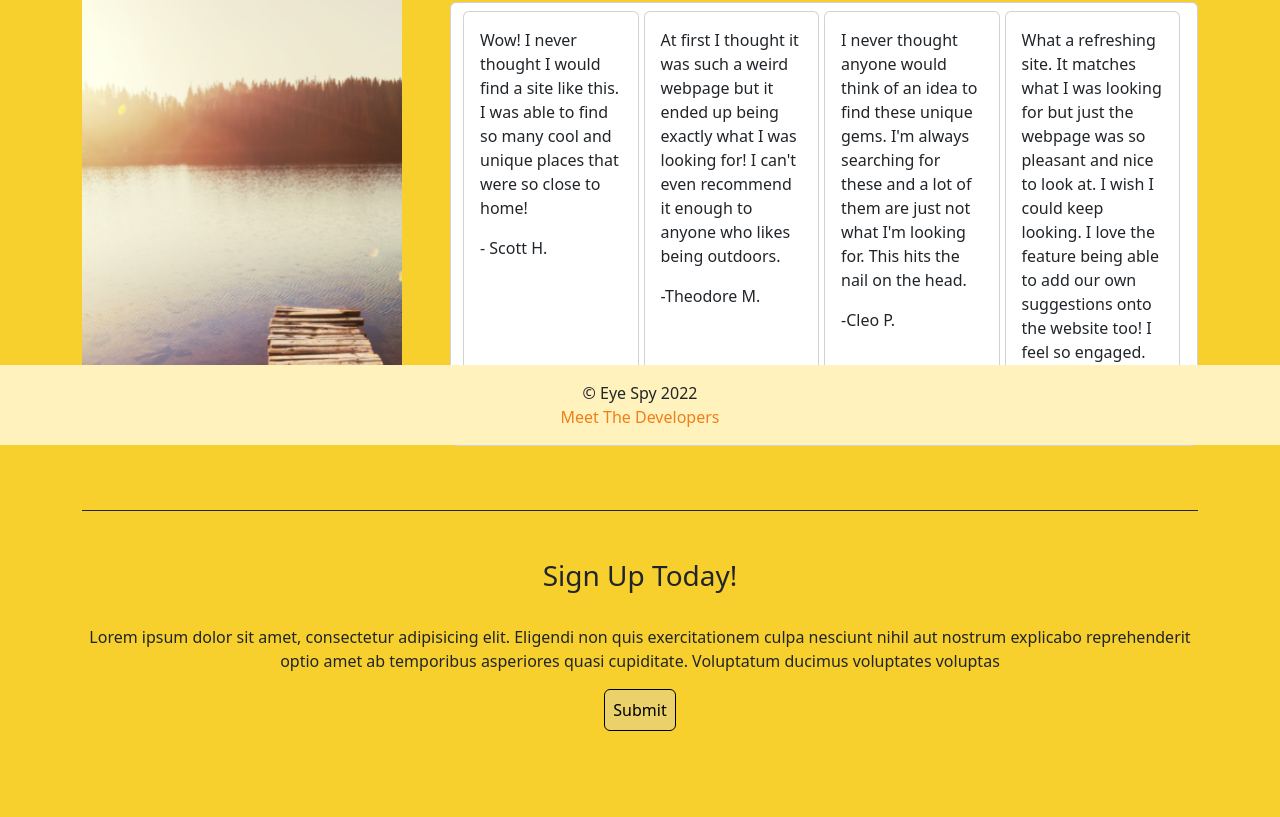
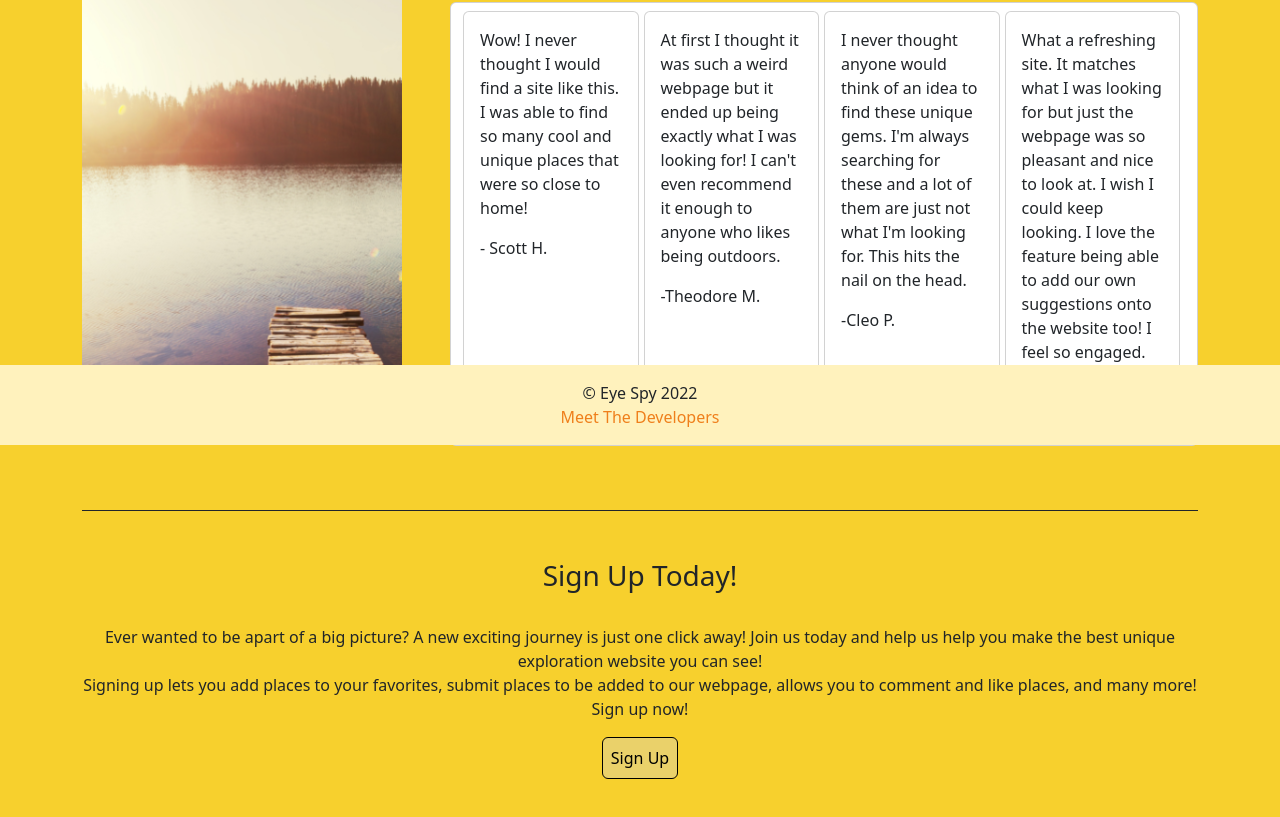
Before and after one commit to CaptainNate/Eye-Spy, a React (Create React App) app in the folder client/: page / in a window 1280 px wide. Shown: the part 355-1172 px from the top of the page. Built offline with nearby package versions, Linux system fonts and the light colour scheme.

Commit message:
Updated signup button and text

```diff
--- a/client/src/pages/LandingPage.js
+++ b/client/src/pages/LandingPage.js
@@ -72,9 +72,11 @@ function LandingPage() {
             <div className="py-5 mb-5 text-center border-top border-dark">
                 <h3 className="pb-4">Sign Up Today!</h3>
                 <p>
-                    Lorem ipsum dolor sit amet, consectetur adipisicing elit. Eligendi non quis exercitationem culpa nesciunt nihil aut nostrum explicabo reprehenderit optio amet ab temporibus asperiores quasi cupiditate. Voluptatum ducimus voluptates voluptas
+                    Ever wanted to be apart of a big picture? A new exciting journey is just one click away! Join us today and help us help you make the best unique exploration website you can see!
+                    <br></br>
+                    Signing up lets you add places to your favorites, submit places to be added to our webpage, allows you to comment and like places, and many more! Sign up now!
                 </p>
-                <button type="submit" className="all-btns p-2 rounded">Submit</button>
+                <button type="submit" className="all-btns p-2 rounded">Sign Up</button>
             </div>
         </div>
     )
```
